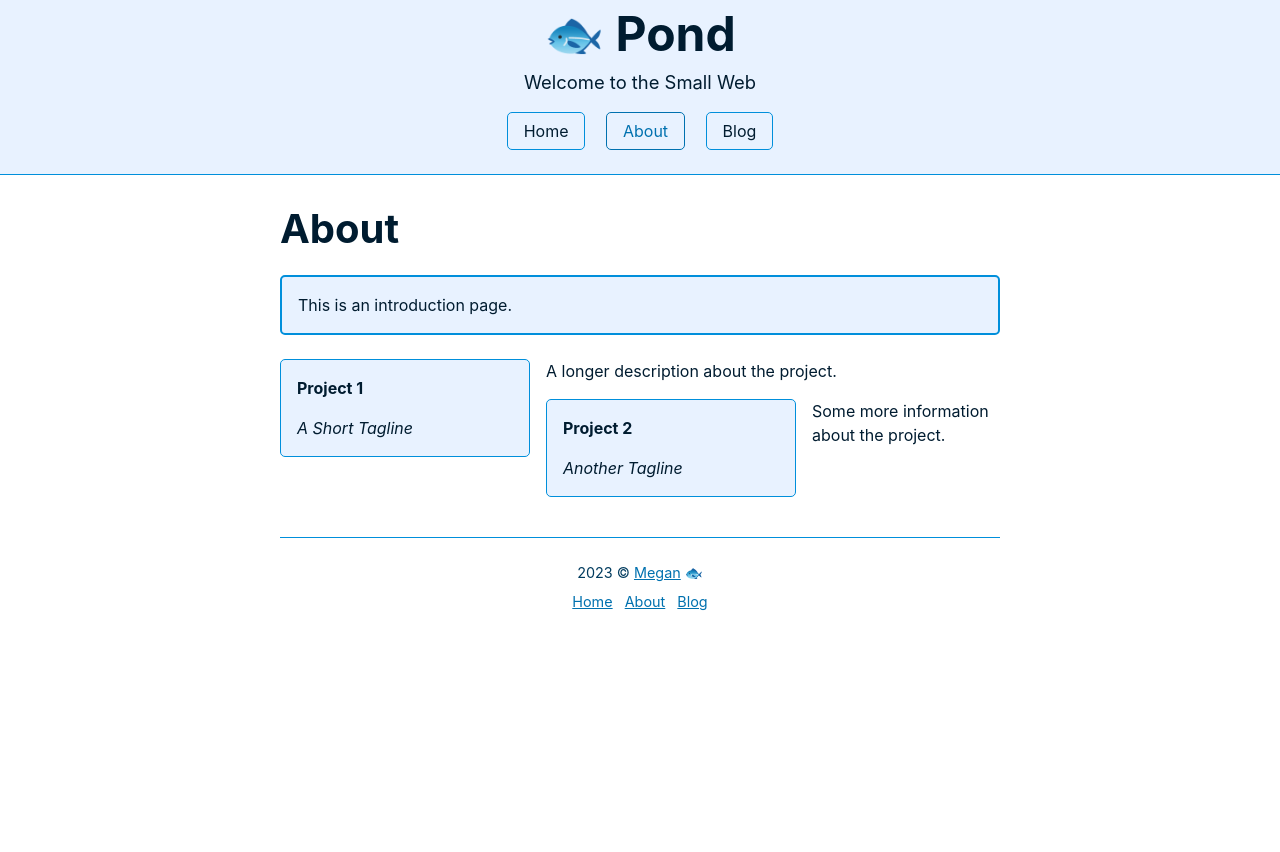
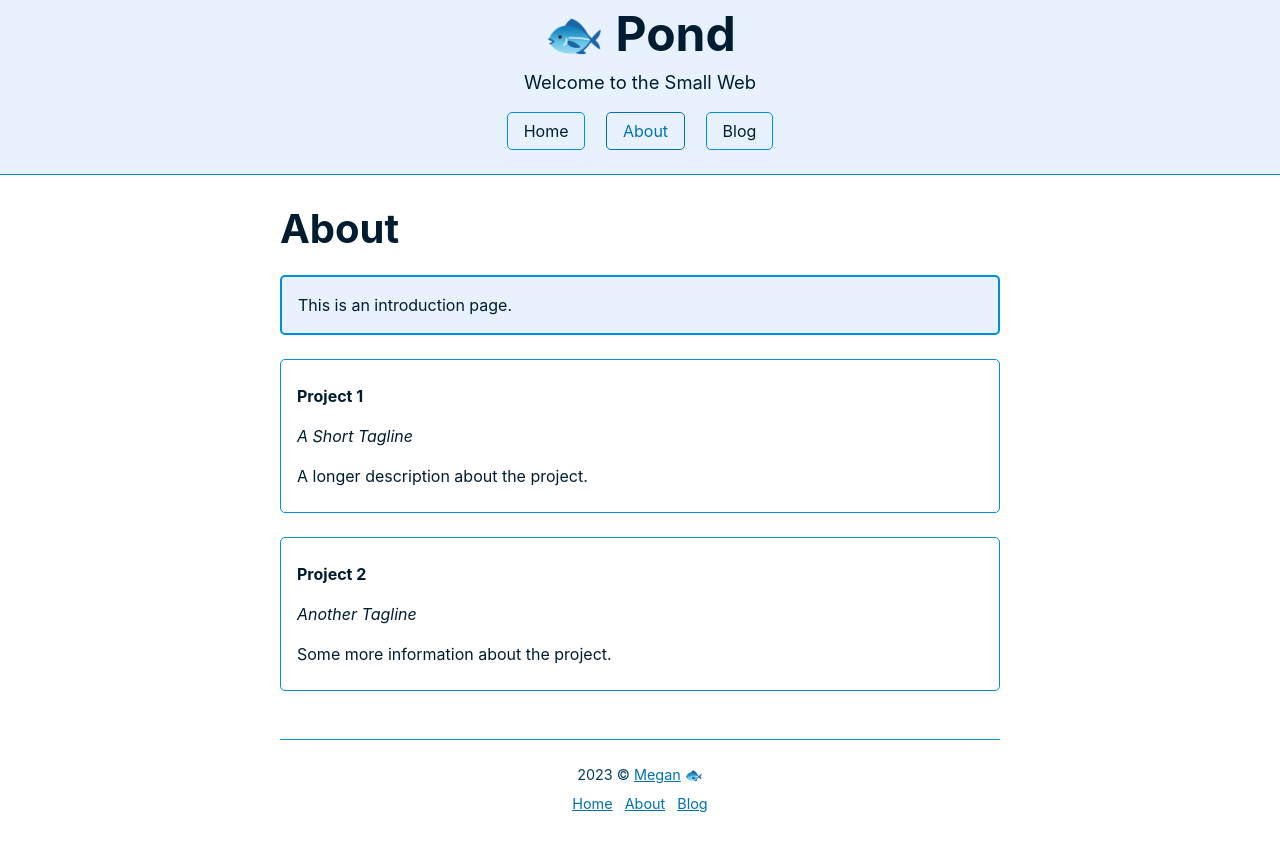
Before and after one commit to megdna/pond, a Jekyll site: the page built from about.md, in a window 1280 px wide. Shown: the top 852 px of the page. Built offline with Jekyll 4.4.1, drawn with Linux system fonts in a browser that asks for light colours.

Commit message:
Update theme

```diff
--- a/about.md
+++ b/about.md
@@ -5,14 +5,14 @@ title: About
 description: This is an introduction page.
 image: /images/blue.jpg
 ---
-<aside>
+<article>
 <p><b>Project 1</b></p>
 <p><i>A Short Tagline</i></p>
-</aside>
-A longer description about the project.
+<p>A longer description about the project.</p>
+</article>
 
-<aside>
+<article>
 <p><b>Project 2</b></p>
 <p><i>Another Tagline</i></p>
-</aside>
-Some more information about the project.
+<p>Some more information about the project.</p>
+</article>
```
